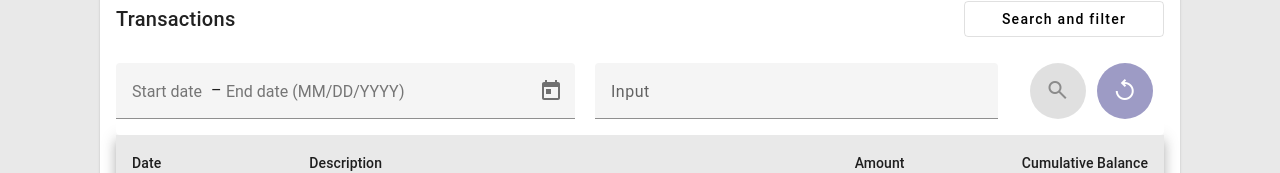
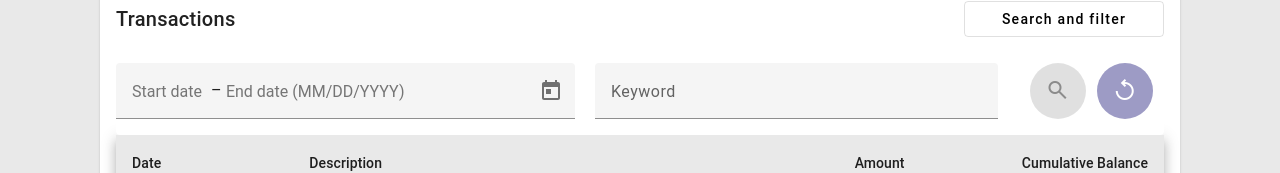
Before and after one commit to angelapriyadharshini/bank-app, an Angular app: page /accounts/1 in a window 1280 px wide. Both pictures are taken after a click on the button "Search and filter". Shown: the part 304-477 px from the top of the page. Built offline with nearby package versions, Linux system fonts and the light colour scheme.

Commit message:
updated keyword placeholder

```diff
--- a/src/app/transactions/transactions.component.html
+++ b/src/app/transactions/transactions.component.html
@@ -30,8 +30,8 @@
           </mat-form-field>
 
           <mat-form-field class="flex-row-item keyword-field">
-            <mat-label>Input</mat-label>
-            <input matInput formControlName="keyword" />
+            <mat-label>Keyword</mat-label>
+            <input matInput placeholder="please enter a search term" formControlName="keyword" />
             <mat-error></mat-error>
           </mat-form-field>
 
```
